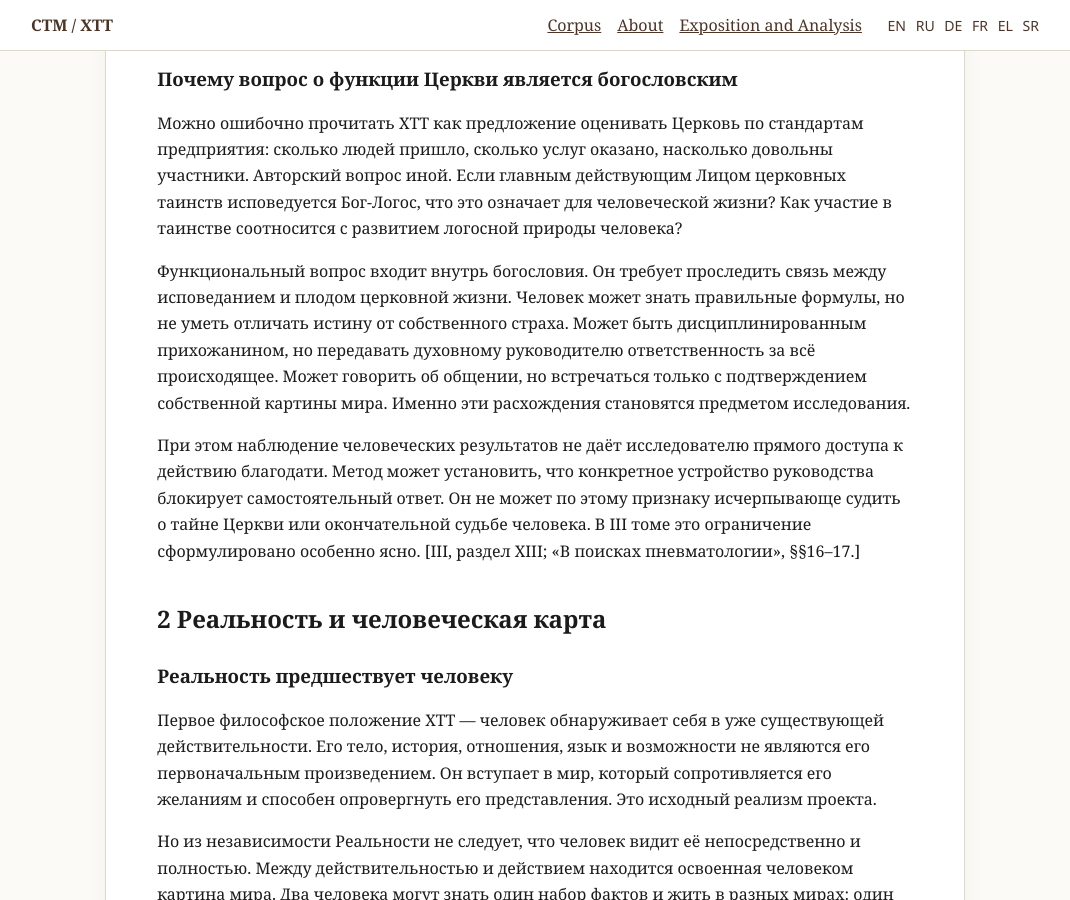
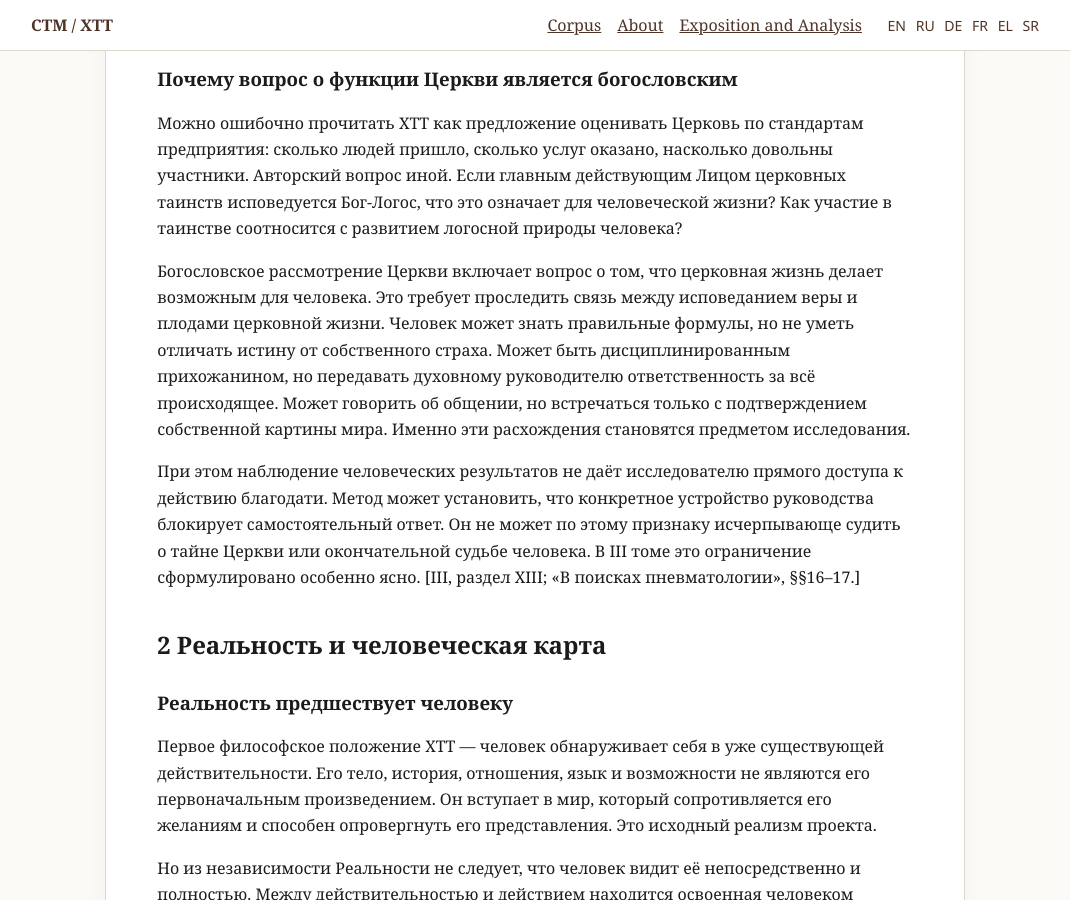
Before and after one commit to LeonAbasgus/Christians-of-the-Third-Millennium-Project, a Jekyll site: the page built from docs/exposition/ru/index.html, in a window 1280 px wide and 900 px high, scrolled down 2962 px. Shown: the whole window, without its empty margins (105-1175 px from the left). Built offline with Jekyll 4.4.1, drawn with Linux system fonts in a browser that asks for light colours.

Commit message:
Clarify Russian formulation of the theological question about church life

```diff
--- a/docs/exposition/ru/index.html
+++ b/docs/exposition/ru/index.html
@@ -58,7 +58,7 @@ hreflang:
 <p>Такое притязание ХТТ связывает с полнотой человечности. Христос приходит не для закрепления человека в качестве послушного элемента уже существующего порядка. Отношение ко Христу должно менять способность человека видеть, понимать, общаться, действовать и сохранять себя перед лицом смерти. Поэтому проект рассматривает веру как способ бытия, а церковную жизнь — как пространство его формирования. [I, введение к «Опыту прикладной метафизики субъекта»; «Исходная. Некогда изначальная»; «Функционал Церкви».]</p>
 <h3>Почему вопрос о функции Церкви является богословским</h3>
 <p>Можно ошибочно прочитать ХТТ как предложение оценивать Церковь по стандартам предприятия: сколько людей пришло, сколько услуг оказано, насколько довольны участники. Авторский вопрос иной. Если главным действующим Лицом церковных таинств исповедуется Бог-Логос, что это означает для человеческой жизни? Как участие в таинстве соотносится с развитием логосной природы человека?</p>
-<p>Функциональный вопрос входит внутрь богословия. Он требует проследить связь между исповеданием и плодом церковной жизни. Человек может знать правильные формулы, но не уметь отличать истину от собственного страха. Может быть дисциплинированным прихожанином, но передавать духовному руководителю ответственность за всё происходящее. Может говорить об общении, но встречаться только с подтверждением собственной картины мира. Именно эти расхождения становятся предметом исследования.</p>
+<p>Богословское рассмотрение Церкви включает вопрос о том, что церковная жизнь делает возможным для человека. Это требует проследить связь между исповеданием веры и плодами церковной жизни. Человек может знать правильные формулы, но не уметь отличать истину от собственного страха. Может быть дисциплинированным прихожанином, но передавать духовному руководителю ответственность за всё происходящее. Может говорить об общении, но встречаться только с подтверждением собственной картины мира. Именно эти расхождения становятся предметом исследования.</p>
 <p>При этом наблюдение человеческих результатов не даёт исследователю прямого доступа к действию благодати. Метод может установить, что конкретное устройство руководства блокирует самостоятельный ответ. Он не может по этому признаку исчерпывающе судить о тайне Церкви или окончательной судьбе человека. В III томе это ограничение сформулировано особенно ясно. [III, раздел XIII; «В поисках пневматологии», §§16–17.]</p>
 <h2 id="section-2">2 Реальность и человеческая карта</h2>
 <h3>Реальность предшествует человеку</h3>
```
Also changed, not shown: exposition/analysis.ru.md (+1 -1 lines), 2 other files.
